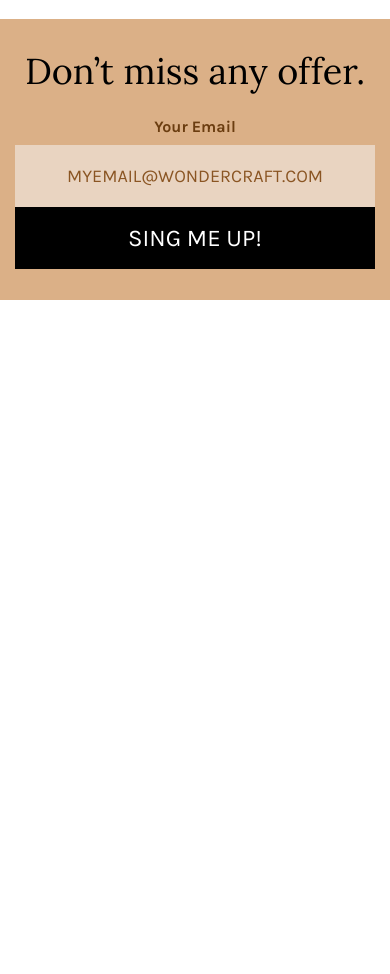
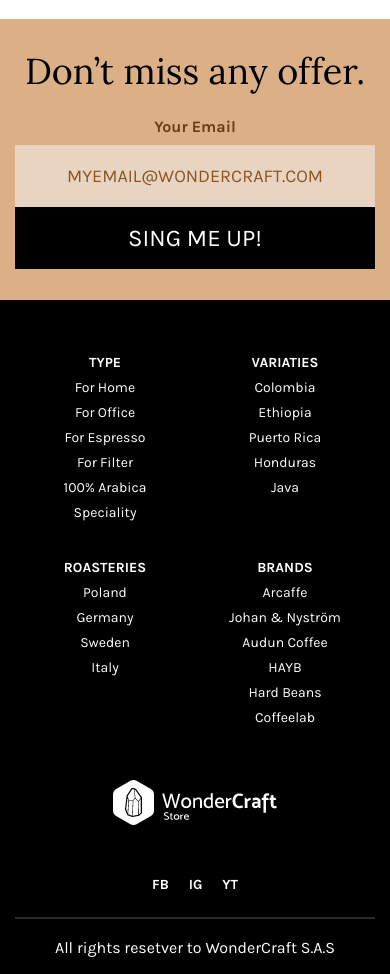
Before and after one commit to DrojasFrontend/wondercraft-test, a website: page index.html in a window 390 px wide. Shown: the part 843-1817 px from the top of the page. Before the commit the page ends 1143 px from the top, so only its background shows below. Drawn offline with Linux system fonts and the light colour scheme; no server answers.

Commit message:
footer desktop and mobile

```diff
--- a/assets/sass/_grid.scss
+++ b/assets/sass/_grid.scss
@@ -8,3 +8,12 @@
         width: 940px;
     }
 }
+
+.column {
+    display: flex;
+    flex-flow: row wrap;
+}
+
+.grid-5 {
+    width: 20%;
+}
--- a/assets/sass/_typography.scss
+++ b/assets/sass/_typography.scss
@@ -11,7 +11,7 @@
 $h2-font-size: 2.0 * $base-font-size !default; /* 32px */
 $h3-font-size: 1.25 * $base-font-size !default;
 $h4-font-size: 1 * $base-font-size !default;
-$h5-font-size: 0.83 * $base-font-size !default;
+$h5-font-size: 0.875 * $base-font-size !default;
 $h6-font-size: 0.67 * $base-font-size !default;
 
 $p-font-size: 1.0 * $base-font-size !default; /* 18px */
--- a/assets/sass/partials/_footer.scss
+++ b/assets/sass/partials/_footer.scss
@@ -0,0 +1,75 @@
+.footer {
+    padding: 30px 0 0 0;
+    background-color: $bckg-primary;
+    @media only screen and (max-width: $breakpoint-tablet-small) {
+        padding: 50px 0 0 0;
+    }
+    a, h5 {
+        color: $color-white;
+        line-height: 25px;
+    }
+
+    p {
+        margin: 0;
+    }
+
+    a {
+        font-size: 14px;
+    }
+
+    .grid-5 {
+        @media only screen and (max-width: $breakpoint-tablet-small) {
+            width: 50%;
+            text-align: center;
+            &:nth-child(1), &:nth-child(2),
+            &:nth-child(3), &:nth-child(4),
+            &:nth-child(5) {
+                padding-left: 0;
+                margin-bottom: 30px;
+            }
+            &:nth-child(1) {
+                width: 100%;
+                order: 5;
+                margin-bottom: 0;
+            }
+        }
+        &:nth-child(1) {
+            padding-left: 0;
+        }
+        padding-left: 50px;
+    }
+
+    .footer-logo {
+        display: flex;
+        flex-direction: column;
+        align-items: end;
+        @media only screen and (max-width: $breakpoint-tablet-small) {
+            align-items: center;
+            margin-top: 20px;
+        }
+        img {
+            margin-bottom: 47px;
+        }
+    }
+
+    .footer-redes {
+        display: inline-block;
+        a {
+            padding: 0 8px;
+            font-weight: 700;
+        }
+    }
+
+    hr {
+        margin-top: 20px;
+        border: 1px solid #2b2b2b;
+    }
+
+    .footer-copy {
+        padding: 10px 0 16px 0;
+        color: $color-white;
+        @media only screen and (max-width: $breakpoint-tablet-small) {
+            text-align: center;
+        }
+    }
+}
--- a/index.html
+++ b/index.html
@@ -87,6 +87,78 @@
       </div>
     </div>
     <!-- /Newsletter-->
+
+    <!-- Footer -->
+    <footer class="footer">
+      <div class="container">
+        <div class="column">
+          <div class="grid-5">
+            <div class="footer-logo">
+              <img src="./assets/images/footer-wonder_logo.png" alt="Footer Logo WonderCraft">
+              <div class="footer-redes">
+                <a href="">FB</a>
+                <a href="">IG</a>
+                <a href="">YT</a>
+              </div>
+            </div>
+          </div>
+          <div class="grid-5">
+            <h5>TYPE</h5>
+            <ul>
+              <li><a href="">For Home</a></li>
+              <li><a href="">For Office</a></li>
+              <li><a href="">For Espresso</a></li>
+              <li><a href="">For Filter</a></li>
+              <li><a href="">100% Arabica</a></li>
+              <li><a href="">Speciality</a></li>
+            </ul>
+
+          </div>
+
+          <div class="grid-5">
+            <h5>VARIATIES</h5>
+            <ul>
+              <li><a href="">Colombia</a></li>
+              <li><a href="">Ethiopia</a></li>
+              <li><a href="">Puerto Rica</a></li>
+              <li><a href="">Honduras</a></li>
+              <li><a href="">Java</a></li>
+            </ul>
+          </div>
+
+          <div class="grid-5">
+            <h5>ROASTERIES</h5>
+            <ul>
+              <li><a href="">Poland</a></li>
+              <li><a href="">Germany</a></li>
+              <li><a href="">Sweden</a></li>
+              <li><a href="">Italy</a></li>
+            </ul>
+          </div>
+
+          <div class="grid-5">
+            <h5>BRANDS</h5>
+            <ul>
+              <li><a href="">Arcaffe</a></li>
+              <li><a href="">Johan & Nyström</a></li>
+              <li><a href="">Audun Coffee</a></li>
+              <li><a href="">HAYB</a></li>
+              <li><a href="">Hard Beans</a></li>
+              <li><a href="">Coffeelab</a></li>
+            </ul>
+          </div>
+        </div>
+
+        <hr>
+
+      </div>
+      <div class="footer-copy">
+        <div class="container">
+          <p>All rights resetver to WonderCraft S.A.S</p>
+        </div>
+      </div>
+    </footer>
+    <!-- /Footer -->
   </main>
 
   <script src="./assets/js/dist/app-min.js"></script>
```
Also changed, not shown: assets/images/footer-wonder_logo.png (added), style.css, 1 other file.
